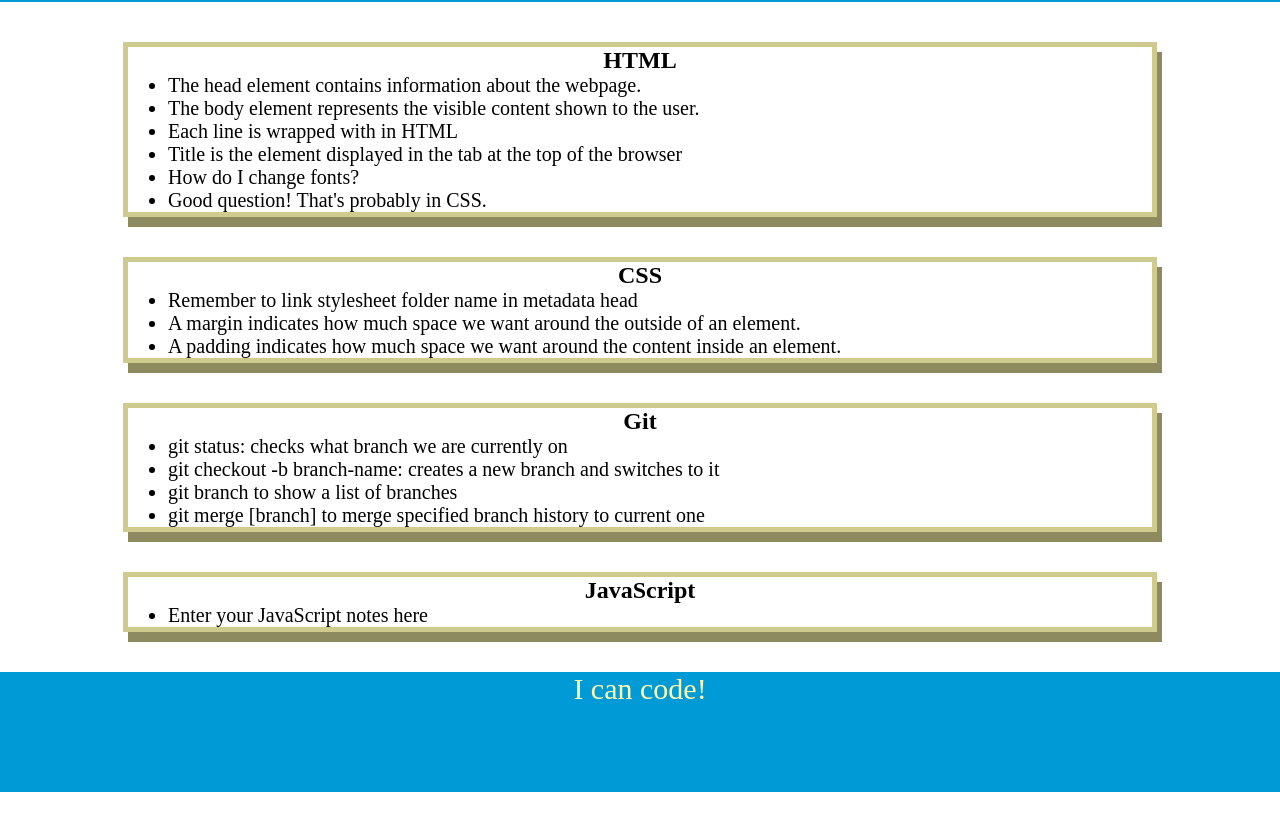
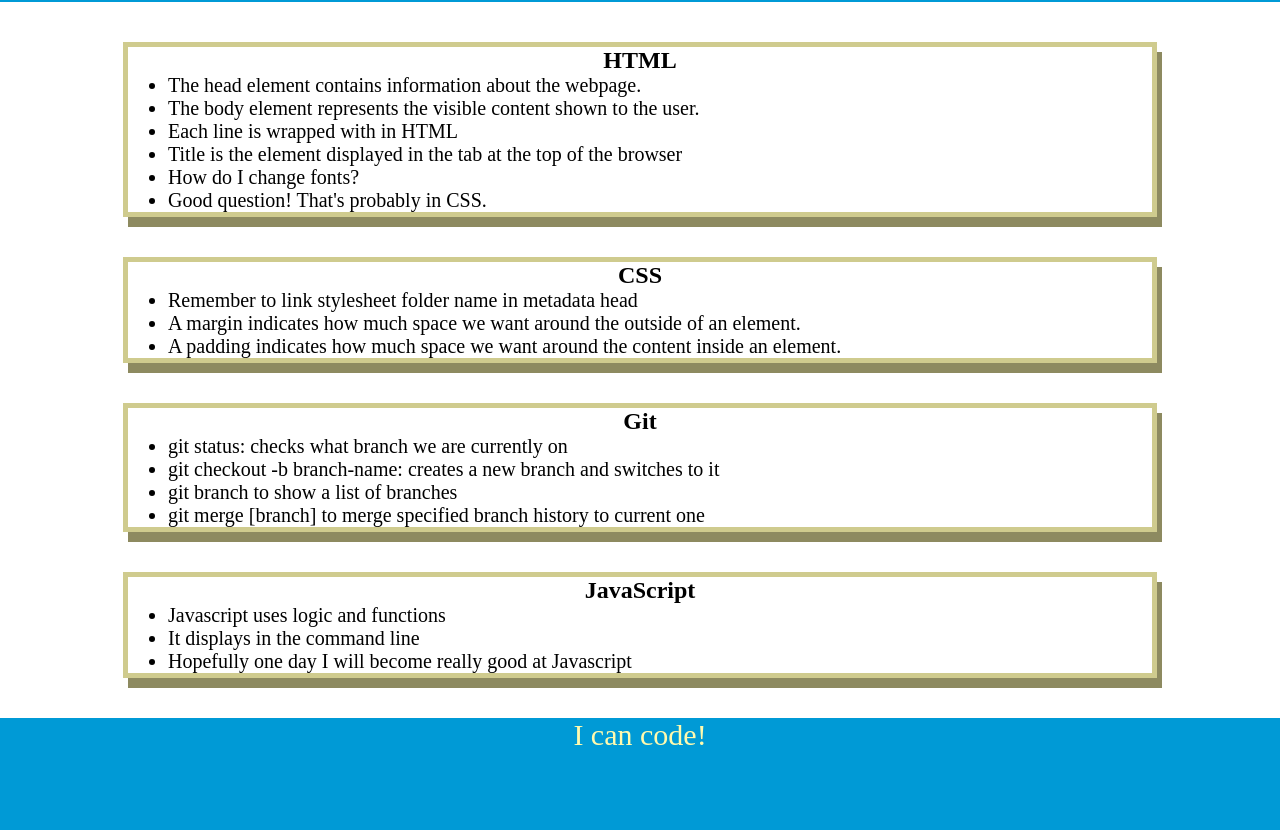
Before and after one commit to mcellis1/prework-study-guide, a plain HTML site: page index.html in a window 1280 px wide. Shown: the part 118-948 px from the top of the page. Before the commit the page ends 910 px from the top, so only its background shows below. Drawn offline with Linux system fonts and the light colour scheme.

Commit message:
added text to the website

```diff
--- a/index.html
+++ b/index.html
@@ -45,7 +45,9 @@
       <section class="card" id="javascript-section">
       <h2>JavaScript</h2>
         <ul>
-          <li>Enter your JavaScript notes here</li>
+          <li>Javascript uses logic and functions</li>
+          <li>It displays in the command line</li>
+          <li>Hopefully one day I will become really good at Javascript</li>
         </ul>
       </section>
     </main>
```
